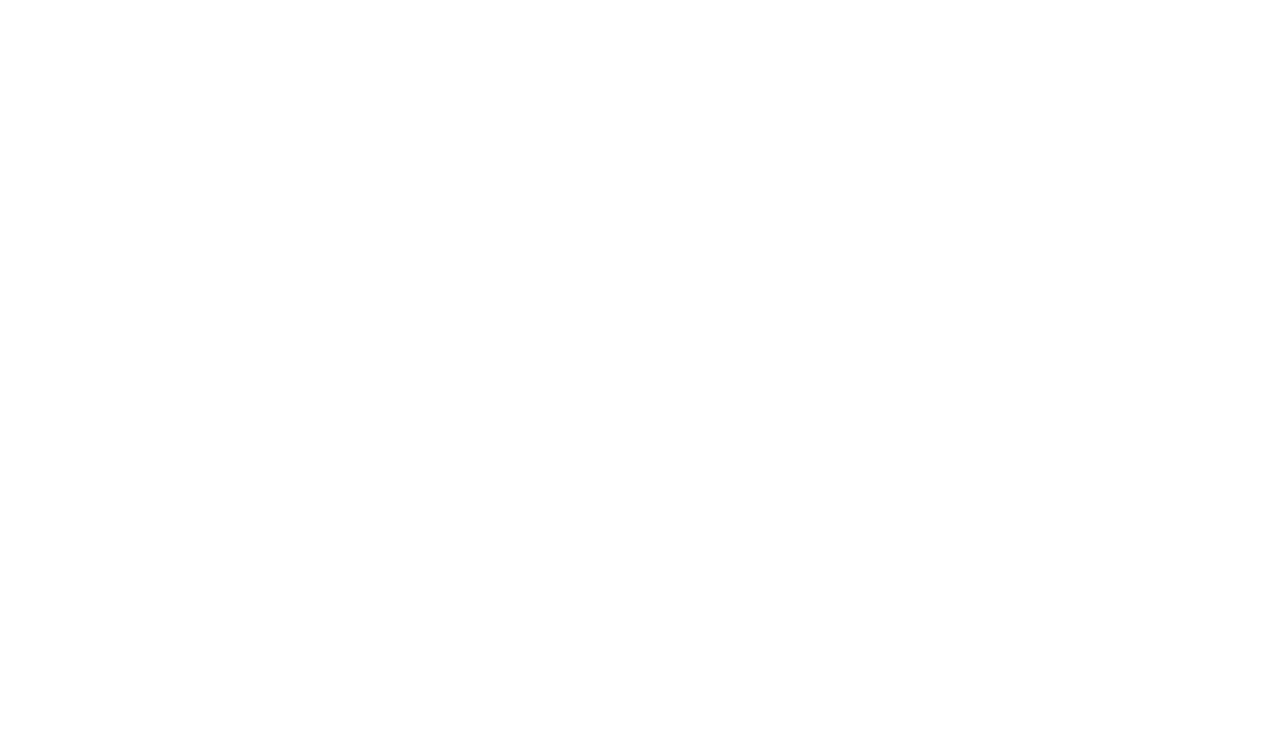
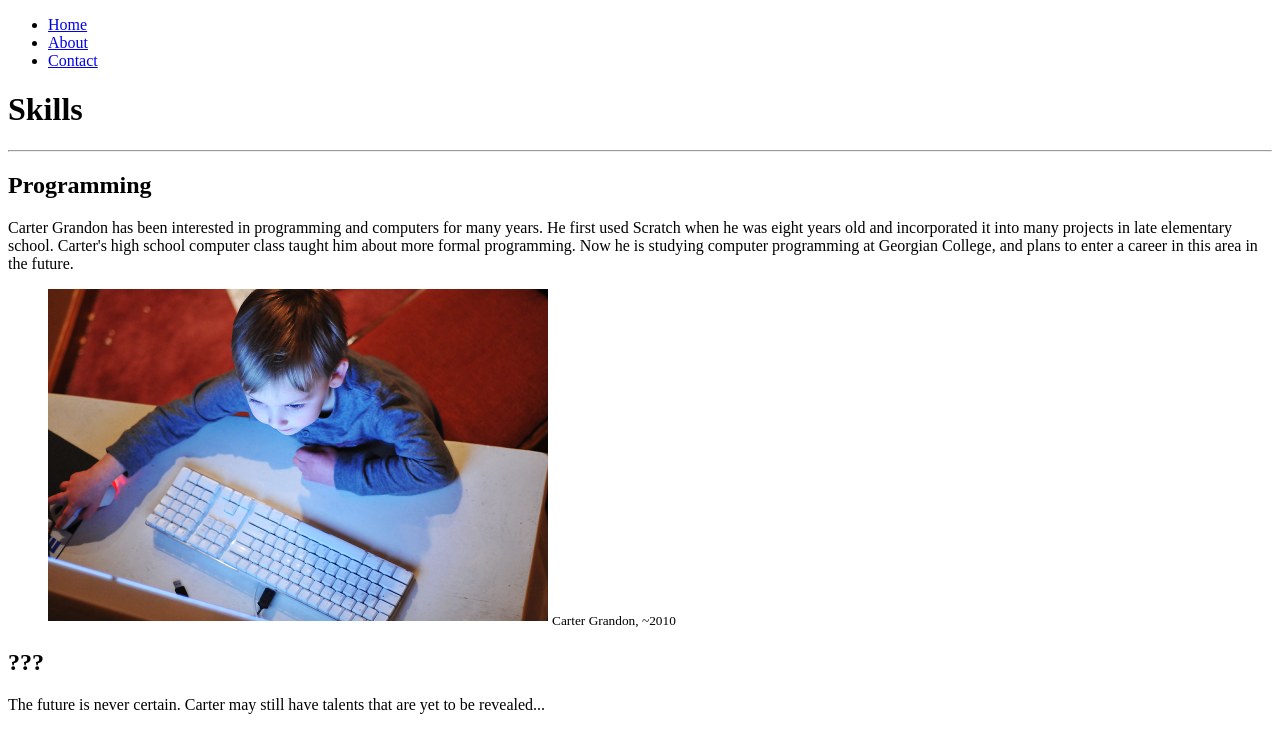
Before and after one commit to CarterGrandon/comp1002-assign1, a plain HTML site: page about.html in a window 1280 px wide. Drawn offline with Linux system fonts and the light colour scheme.

Commit message:
about.html page filled in

```diff
--- a/about.html
+++ b/about.html
@@ -1,12 +1,40 @@
 <!DOCTYPE html>
 <html lang="en">
+
 <head>
     <meta charset="UTF-8">
     <meta http-equiv="X-UA-Compatible" content="IE=edge">
     <meta name="viewport" content="width=device-width, initial-scale=1.0">
     <title>About</title>
 </head>
+
 <body>
+    <header>
+        <nav>
+            <ul>
+                <li><a href="./index.html">Home</a></li>
+                <li><a href="./about.html">About</a></li>
+                <li><a href="./contact.html">Contact</a></li>
+            </ul>
+        </nav>
+        <h1>Skills</h1>
+    </header>
 
+    <hr>
+
+    <section>
+        <h2>Programming</h2>
+        <p>Carter Grandon has been interested in programming and computers for many years. He first used Scratch when he
+            was eight years old and incorporated it into many projects in late elementary school. Carter's high school
+            computer class taught him about more formal programming. Now he is studying computer programming at Georgian
+            College, and plans to enter a career in this area in the future.</p>
+        <figure>
+            <img src="smallcarter.JPG" alt="A picture of young Carter using the computer" width="500" height="332">
+            <sub>Carter Grandon, ~2010</sub>
+        </figure>
+        <h2>???</h2>
+        <p>The future is never certain. Carter may still have talents that are yet to be revealed...</p>
+    </section>
 </body>
+
 </html>
```
Also changed, not shown: contact.html (+13 -1 lines), index.html (+3 -1 lines), smallcarter.JPG (added).
